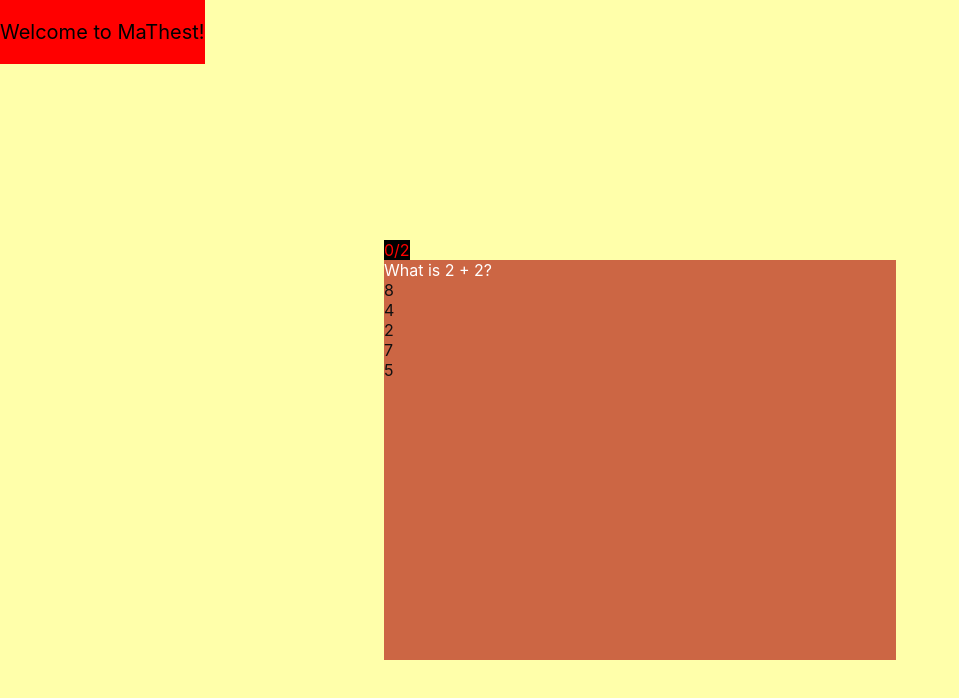
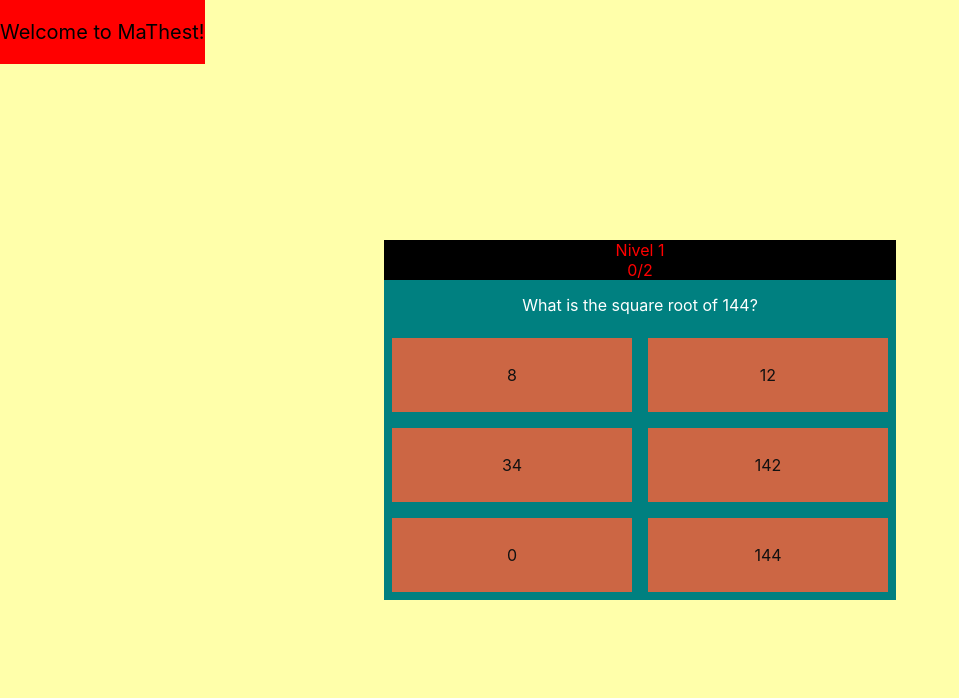
Before and after one commit to Niko12121/MaThest, a React (Create React App) app: page / in a window 1280 px wide. Shown: the top 698 px of the page, without its empty margins (0-959 px from the left). Built offline with nearby package versions, Linux system fonts and the light colour scheme.

Commit message:
margin to options and showing level

```diff
--- a/src/components/question/question.css
+++ b/src/components/question/question.css
@@ -2,8 +2,23 @@
     width: 40vw;
     position: absolute;
     color: white;
-    background-color: #c64;
-    height: 50vh;
+    background-color: teal;
+    height: 40vh;
+    text-align: center;
+    min-height: 155px;
+}
+
+.real-question {
+    height: 50px;
+    display: flex;
+    align-items: center;
+    justify-content: center;
+}
+
+.answers-options {
+    display: grid;
+    grid-template-columns: repeat(2, 50%);
+    height: calc(40vh - 50px);
 }
 
 .section {
@@ -15,21 +30,33 @@
 }
 
 .option {
+    display: flex;
+    align-items: center;
+    justify-content: center;
     color: #111;
+    background-color: #c64;
+    text-align: center;
+    transition: 0.3s;
+    margin: 8px;
+    cursor: pointer;
 }
 
 .option:hover {
-    background-color: #333;
+    color: white;
 }
 
 .correct {
-    color: green;
+    background-color: green;
+    margin: 0;
+    color: white;
     font-weight: bold;
   }
 
 
 .wrong {
-    color: red;
+    background-color: red;
+    margin: 0;
+    color: white;
     font-weight: bold;
   }
 
--- a/src/components/question/question.js
+++ b/src/components/question/question.js
@@ -63,15 +63,17 @@ class Question extends React.Component {
         if (this.props.level+'-'+this.props.ques == '0-0') {cls += ' showing-q'}
         return (
         <div className={cls}>
-            <div class='real_question'>
+            <div class='real-question'>
                 {questions[this.props.level][this.props.option][0]}
             </div>
+            <div class='answers-options'>
             {this.render_order.map((a, index) => {
                 return (
                     <div className='option' onClick={this.corroborate}>
                         {a}
                     </div>
                 )})}
+            </div>
         </div>)}}
 
 
--- a/src/components/question/questions_ingame.js
+++ b/src/components/question/questions_ingame.js
@@ -3,14 +3,14 @@ every element of a level is a question, every question is [question, [correct, w
 
 export const questions = [
     [
-        ['What is 2 + 2?', [4, 2, 5, 7, 8]],
-        ['What is 12 x 11?', [132, 244, 144, 1, 23]],
-        ['What is the square root of 144?', [12, 34, 144, 0, 8]]
+        ['What is 2 + 2?', [4, 2, 5, 7, 8, 22]],
+        ['What is 12 x 11?', [132, 244, 144, 1, 23, 1211]],
+        ['What is the square root of 144?', [12, 34, 144, 0, 8, 142]]
     ],
     [
-        ['Solution to 2x = 2?', [1, 2, 5, 7, 8]],
-        ['Solution to x^2 - 2 = 0?', ['sqrt of 2', 'sqrt of 4', 144, 0, 23]],
-        ['What is the answer to 0^2?', [0, 34, 144, 12, 8]]
+        ['Solution to 2x = 2?', [1, 2, 5, 7, 8, -1]],
+        ['Solution to x² - 2 = 0?', ['sqrt of 2', 'sqrt of 4', 144, 0, 23, 2]],
+        ['What is the answer to 0²?', [0, 34, 144, 12, 8, 1]]
 
     ]
 ]
--- a/src/components/test/Test.js
+++ b/src/components/test/Test.js
@@ -24,8 +24,9 @@ class Section extends React.Component {
         this.randoms = pickRandoms(cons.amount_value, cons.max_value)
         this.questions = []
         let q = 0;
+        console.log(this.randoms)
         for (let i in this.randoms) {
-            this.questions.push(<Question level={this.props.level} option={i} action={this.handler} ques={q}/>)
+            this.questions.push(<Question level={this.props.level} option={this.randoms[i]} action={this.handler} ques={q}/>)
             q++}
     }
     handler = () => {
@@ -36,7 +37,7 @@ class Section extends React.Component {
         if (this.props.level == '0') {cls += ' showing-sec'}
         return(
             <div className={cls}>
-                <div class='counting'>{this.state.points}/{cons.amount_value}</div>
+                <div class='counting'>Nivel {this.props.level + 1}<br></br>{this.state.points}/{cons.amount_value}</div>
                 {this.questions.map(a => {
                     return <div>{a}</div>
                 })}
--- a/src/components/test/test.css
+++ b/src/components/test/test.css
@@ -11,10 +11,12 @@ body {
 
 
 .counting {
-    align-self: center;
+    display: flex;
+    justify-content: center;
     color: red;
     background-color: black;
-    display: inline-block;
+    width: 40vw;
+    text-align: center;
 }
 
 .showing-sec {
```
